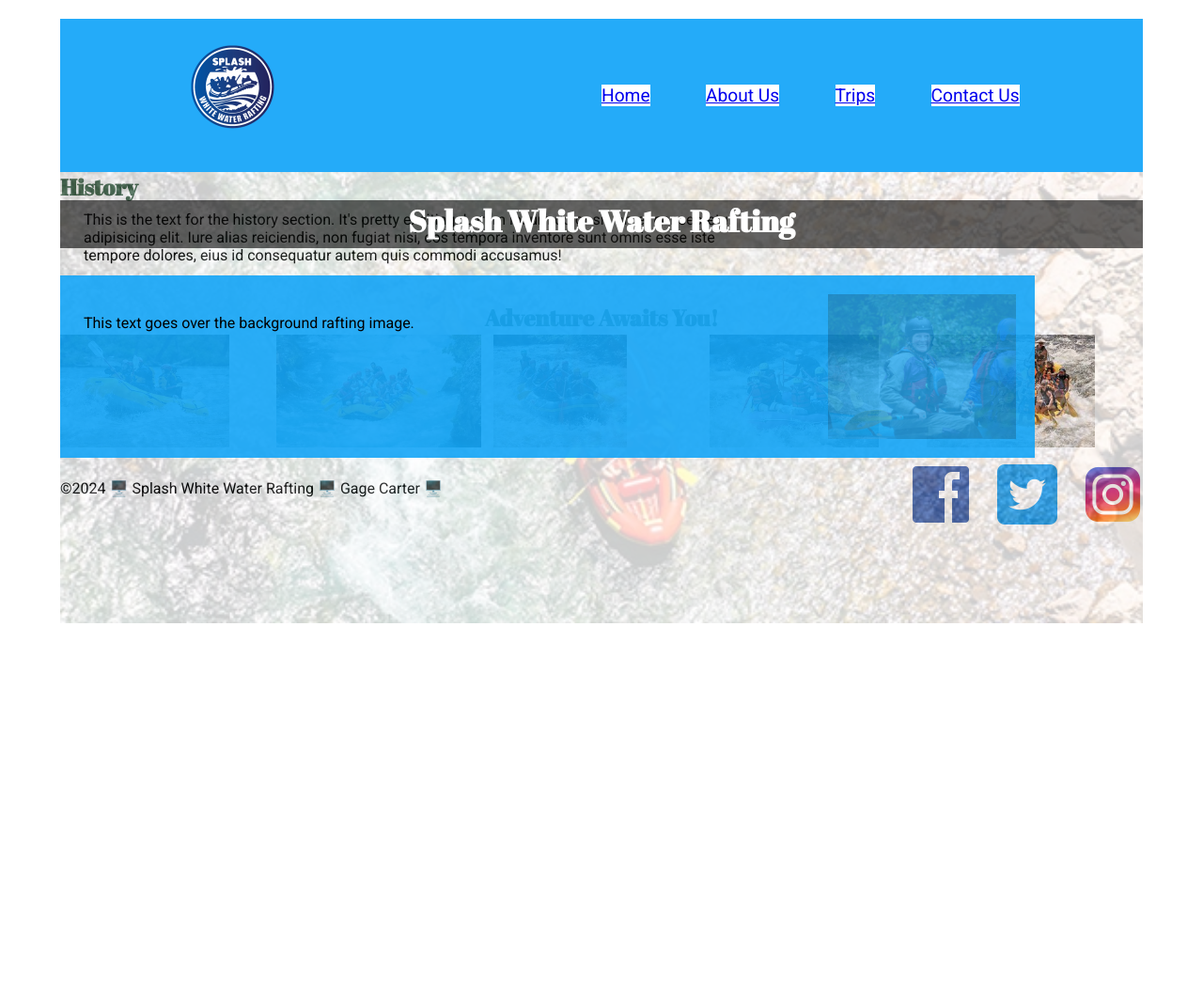
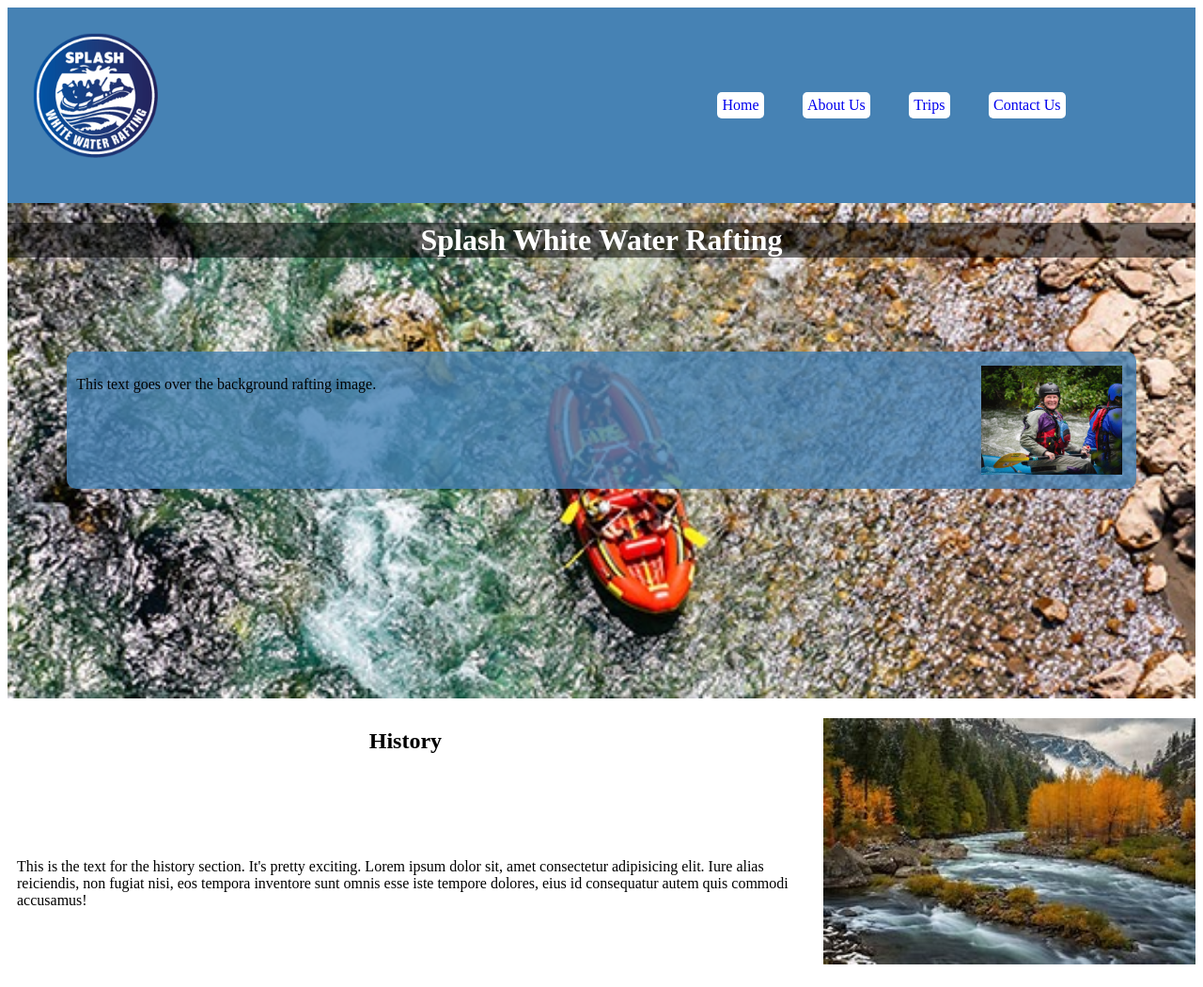
Before and after one commit to Gageroo222/wdd130, a plain HTML site: page wwr/about.html in a window 1280 px wide. Shown: the top 1050 px of the page at 94% size. Before the commit the page ends 800 px from the top, so only its background shows below. Drawn offline with Linux system fonts and the light colour scheme.

Commit message:
about us fix

```diff
--- a/wwr/about.html
+++ b/wwr/about.html
@@ -2,14 +2,13 @@
 <html lang="en-US">
     <head>
         <meta charset="utf-8">
-        <meta name="viewport" content="width=device-width,initial-scale=1">
+        <meta name="viewport" content="width=device-width,initial-scale=1.0">
         <title>About Us - Splash White Water Rafting</title>
         <meta name="description" content="Gage Carter's Rafting site About Us page">
         <meta name="author" content="Gage Carter">
-        <link rel="stylesheet" href="styles/rafting.css">
+        <link rel="stylesheet" href="styles/rafting2.css">
     </head>
     <body>
-        <div class="container">
         <header>
             <img src="images/splash.png" alt="Splash Logo">
             <nav>
@@ -20,7 +19,7 @@
             </nav>
         </header>
         <main>
-            <div class="hero">
+            <div class= "hero">
                 <img src="images/background.jpg" alt="Rafting on the rapids">
                 <h1>Splash White Water Rafting</h1>
                 <article>
@@ -28,17 +27,33 @@
                     <p>This text goes over the background rafting image.</p>
                 </article>
             </div>
-            <section class="history">
+            <section class= "history">
+                <img src="images/history.jpg" alt="Fall Time Forest River">
                 <h2>History</h2>
                 <p>This is the text for the history section. It's pretty exciting. Lorem ipsum dolor sit, amet consectetur adipisicing elit. Iure alias reiciendis, non fugiat nisi, eos tempora inventore sunt omnis esse iste tempore dolores, eius id consequatur autem quis commodi accusamus!</p>
             </section>
-            <section class="adventure">
+            <section class= "adventure">
                 <h2>Adventure Awaits You!</h2>
-                <img src="images/rafters1.jpg" alt="Rafters hitting the rapids">
-                <img src="images/rafters2.jpg" alt="A beautiful channel of rapids">
-                <img src="images/rafters3.jpg" alt="Large raft amid the white water">
-                <img src="images/rafters4.jpg" alt="Happy group of rafters">
-                <img src="images/rafters5.jpg" alt="Raft in a large cluster of rapids">
+                    <figure>
+                        <img src="images/rafters1.jpg" alt="Rafters hitting the rapids">
+                        <figcaption>Crazy Canyon, Wallows River</figcaption>
+                    </figure>
+                    <figure>
+                        <img src="images/rafters2.jpg" alt="A beautiful channel of rapids">
+                        <figcaption>Free Fall Flat, Empanada Canyon</figcaption>
+                    </figure>
+                    <figure>
+                        <img src="images/rafters3.jpg" alt="Large raft amid the white water">
+                        <figcaption>Great Shallows, Half-Day</figcaption>
+                    </figure>
+                    <figure>
+                        <img src="images/rafters4.jpg" alt="Happy group of rafters">
+                        <figcaption>Full Day on Weeping River</figcaption>
+                    </figure>
+                    <figure>
+                        <img src="images/rafters5.jpg" alt="Raft in a large cluster of rapids">
+                        <figcaption>Great River, Shallows End</figcaption>
+                    </figure>
             </section>
         </main>
         <footer>
@@ -55,6 +70,5 @@
                 </a>
             </nav>
         </footer>
-        </div>
     </body>
 </html>
--- a/wwr/styles/rafting.css
+++ b/wwr/styles/rafting.css
@@ -1,4 +1,5 @@
 @import url('https://fonts.googleapis.com/css2?family=Abril+Fatface&family=Roboto:ital,wght@0,100;0,300;0,400;0,500;0,700;0,900;1,100;1,300;1,400;1,500;1,700;1,900&display=swap');
+
 :root {
     --primary-color: #3F644B;
     --secondary-color: #ffffff;
@@ -13,6 +14,12 @@
     --nav-hover-link-color: #710193;
     --nav-hover-background-color: #ffffff;
 }
+
+h1, h2 {
+    font-family: var(--heading-font);
+    color: var(--primary-color);
+}
+
 body {
     font-family: var(--paragraph-font);
     display: block;
@@ -20,6 +27,7 @@ body {
     max-width: 90%;
     padding: 20px;
 }
+
 .container {
     /* max-width: 900px; */
     margin: 0 auto;
@@ -27,14 +35,6 @@ body {
     background-color: var(--secondary-color);
 }
 
-main {
-    display: block;
-}
-
-h1, h2, h3, h4, h5, h6 {
-    font-family: var(--heading-font);
-    color: var(--primary-color);
-}
 header {
     padding: 20px;
     background-color: var(--accent1-color);
@@ -49,6 +49,14 @@ header img {
     grid-row-start: 1;
     display: flex;
     align-items: center;
+}
+
+main {
+    display: block;
+}
+
+section {
+    display: block;
 }
 
 p {
@@ -73,6 +81,7 @@ header nav a {
 .hero {
    position: relative;
 }
+
 .hero img {
     position: absolute;
     display: block;
@@ -80,6 +89,7 @@ header nav a {
     height: auto;
     opacity: 20%;
 }
+
 h1 {
     position: absolute;
     width: 100%;
@@ -105,8 +115,18 @@ article {
 }
 
 .history {
+    width: 100%;
     display: grid;
     grid-template-columns: 33% 34% 33%;
+    grid-template-rows: 100%;
+}
+
+.history img {
+    display: flex;
+    grid-column: 3/4;
+    grid-row: 1;
+    align-items: center;
+    justify-content: center;
 }
 
 .history h2 {
@@ -114,12 +134,12 @@ article {
     justify-content: center;
     margin-top: 0;
     grid-column: 1/3;
-    grid-row-start: 1;
+    grid-row: 1;
 }
 
 .history p {
     grid-column: 1/3;
-    grid-row-start: 1;
+    grid-row: 1;
 }
 
 .adventure {
--- /dev/null
+++ b/wwr/styles/rafting2.css
@@ -0,0 +1,164 @@
+@import url('https://fonts.googleapis.com/css2?family=Abril+Fatface&family=Roboto:ital,wght@0,100;0,300;0,400;0,500;0,700;0,900;1,100;1,300;1,400;1,500;1,700;1,900&display=swap');
+
+:root {
+    --primary-color: #3F644B;
+    --secondary-color: #ffffff;
+    --accent1-color: #24ABF9;
+    --accent2-color: #000000;
+
+    --heading-font: 'Abril Fatface', serif;
+    --paragraph-font: 'Roboto', sans-serif;
+
+    --nav-background-color: #ffffff;
+    --nav-link-color: #0000ee;
+    --nav-hover-link-color: #710193;
+    --nav-hover-background-color: #ffffff;
+}
+
+header {
+    justify-content: center;
+    padding: 15px;
+    background-color: steelblue;
+    display: grid;
+    grid-template-columns: repeat(10, 10%);
+    grid-template-rows: 33% 34% 33%;
+}
+
+header img {
+    max-width: 150px;
+}
+
+header nav {
+    display: flex;
+    justify-content: space-between;
+    align-items: center;
+    grid-column: 7/10;
+    grid-row: 2;
+}
+
+header nav a {
+    padding: 5px 5px;
+    text-align: center;
+    text-decoration: none;
+    background: #ffffff;
+    border-radius: 5px;
+}
+
+p {
+    padding: 10px;
+}
+
+.hero {
+    position: relative;
+}
+
+.hero img {
+    display: block;
+    width: 100%;
+    height: auto;
+}
+
+.hero h1 {
+    position: absolute;
+    top: 0;
+    left: 0;
+    right: 0;
+    text-align: center;
+    background-color: #00000086;
+    color: #ffffff;
+}
+
+.hero article {
+    position: absolute;
+    top: 30%;
+    width: 90%;
+    margin-left: 5%;
+    background-color: rgba(70, 131, 180, 0.8) ;
+    border-radius: 10px;
+}
+
+.hero article img {
+    float: right;
+    padding: 15px;
+    max-width: 150px;
+}
+.history {
+    display: grid;
+    grid-template-columns: 33% 34% 33%;
+    grid-template-rows: 30% 70%;
+}
+
+.history img {
+    width: 95%;
+    padding: 5%;
+    display: flex;
+    grid-column: 3/4;
+    grid-row: 1/3;
+    align-items: center;
+    justify-content: center;
+}
+
+.history h2 {
+    display: flex;
+    grid-column: 1/3;
+    grid-row: 1;
+    justify-content: center;
+    align-items: center;
+}
+
+.history p {
+    display: flex;
+    grid-column: 1/3;
+    grid-row: 2;
+    justify-content: center;
+    align-items: center;
+}
+figure {
+    margin: 1px;
+    justify-self: center;
+    align-self: flex-end;
+}
+figcaption {
+    text-align: center;
+    font-size: small;
+}
+
+.adventure {
+    display: grid;
+    width: 100%;
+    grid-template-columns: repeat(5, 20%);
+    grid-template-rows: 20% 80%;
+}
+
+.adventure h2 {
+    display: flex;
+    grid-column: 1/6;
+    justify-content: center;
+    align-items: center;
+}
+
+.adventure img {
+    display: flex;
+    max-width: 100%;
+    grid-row: 2;
+    justify-content: center;
+    align-items: center;
+}
+
+footer {
+    padding:5%;
+    display: grid;
+    width: 90%;
+    grid-template-columns: 80% 20%;
+    background-color: steelblue;
+}
+
+footer p {
+    color: #ffffff;
+}
+
+footer nav {
+    display: flex;
+    text-decoration: none;
+    justify-content: space-between;
+}
```
Also changed, not shown: wwr/images/history.jpg (added).
